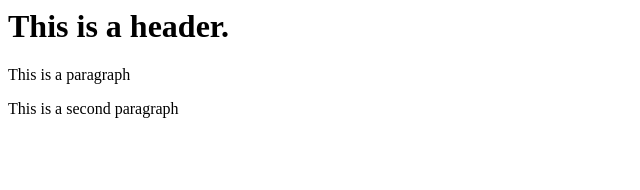
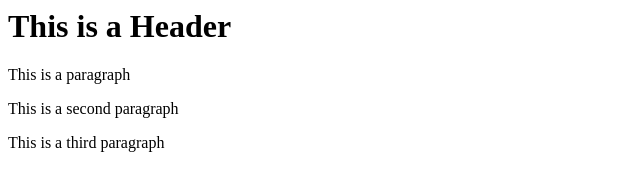
Before and after one commit to knbdtu/git-test, a website: page index.html in a window 1280 px wide. Shown: the whole page, without its empty margins (0-640 px from the left). Drawn offline with Linux system fonts and the light colour scheme.

Commit message:
Fourth commit

```diff
--- a/index.html
+++ b/index.html
@@ -1,8 +1,9 @@
 <html>
     <head> </head>
     <body>
-        <h1> This is a header.</h1>
+        <h1>This is a Header</h1>
         <p>This is a paragraph</p>
         <p>This is a second paragraph</p>
+        <p>This is a third paragraph</p>
     </body>
 </html>
```
Also changed, not shown: package.json (added, +32 -0 lines), 2 other files.
